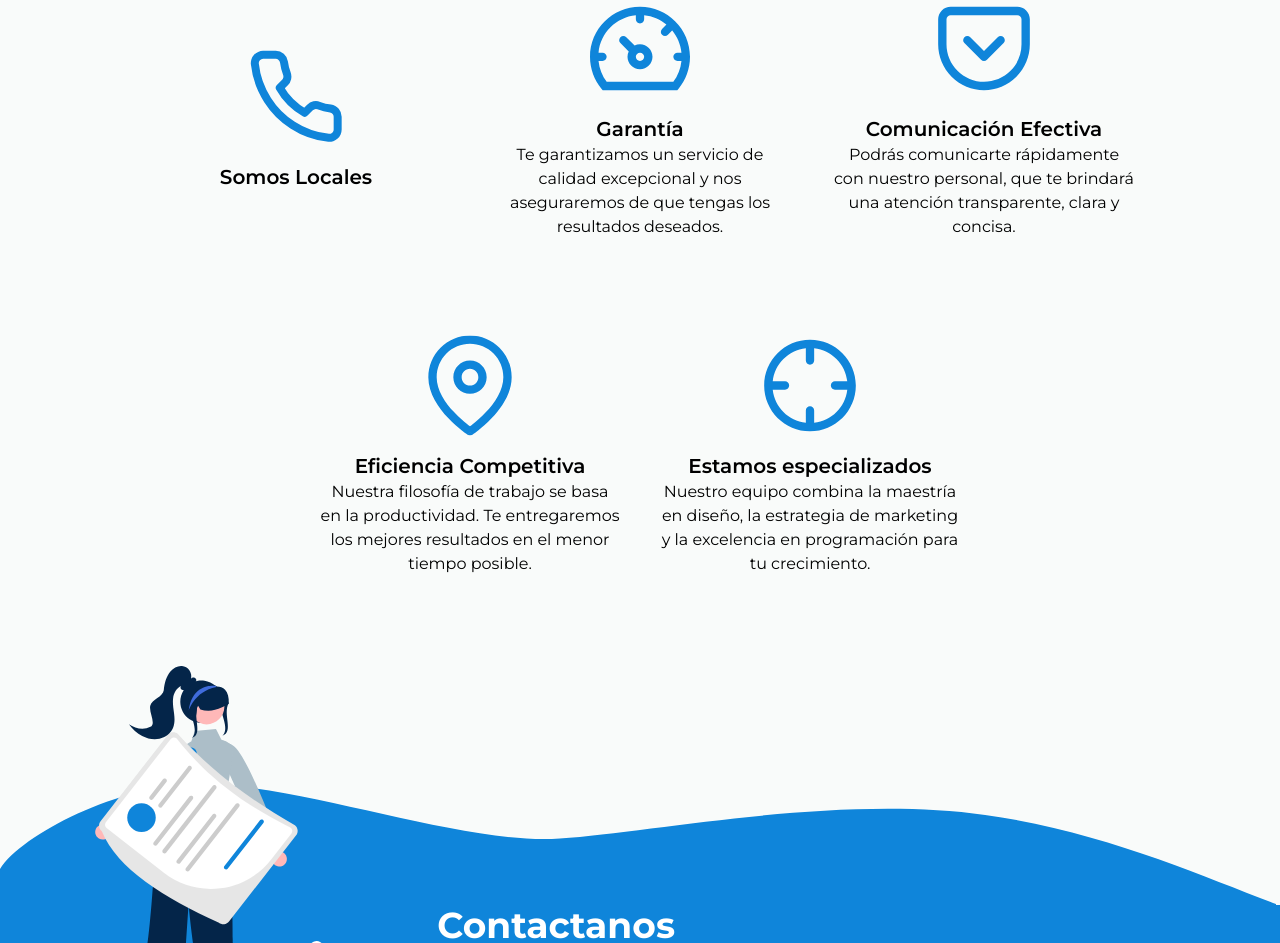
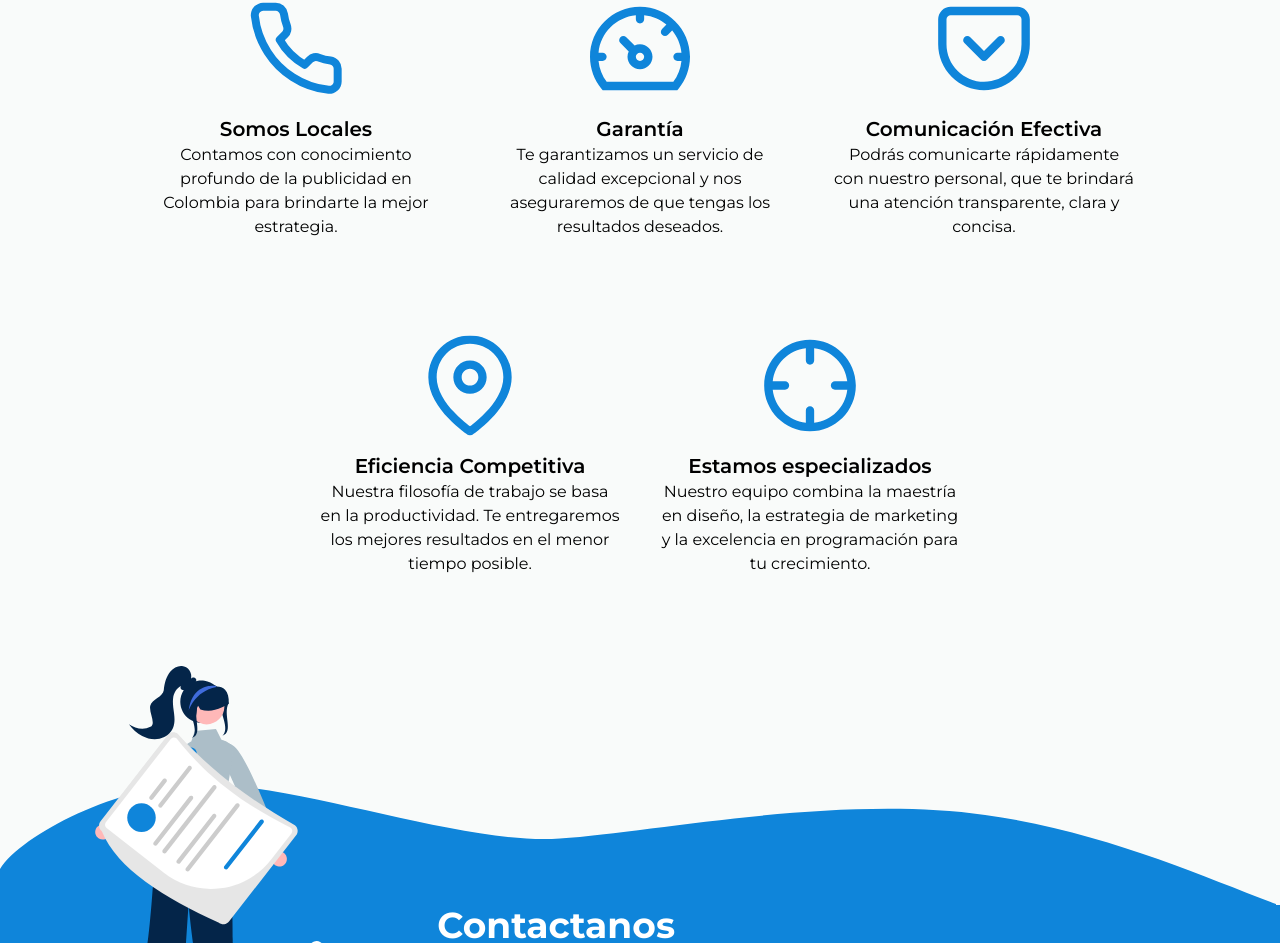
Before and after one commit to DiegoxK/rpm, a Next.js app: page / in a window 1280 px wide. Shown: the part 3552-4495 px from the top of the page. Built offline with nearby package versions, Linux system fonts and the light colour scheme.

Commit message:
Update qualities texts

```diff
--- a/app/(routes)/(home)/page.tsx
+++ b/app/(routes)/(home)/page.tsx
@@ -80,7 +80,8 @@ export default function LandPage() {
     {
       icon: assets.qualities.Comunication,
       title: "Somos Locales",
-      description: "",
+      description:
+        "Contamos con conocimiento profundo de la publicidad en Colombia para brindarte la mejor estrategia.",
     },
     {
       icon: assets.qualities.Efficiency,
--- a/components/ui/button.tsx
+++ b/components/ui/button.tsx
@@ -9,7 +9,8 @@ const buttonVariants = cva(
   {
     variants: {
       variant: {
-        default: "bg-primary text-primary-foreground hover:bg-primary/90",
+        default:
+          "bg-primary text-primary-foreground hover:bg-background hover:border hover:border-2 hover:text-primary",
         destructive:
           "bg-destructive text-destructive-foreground hover:bg-destructive/90",
         outline:
```
